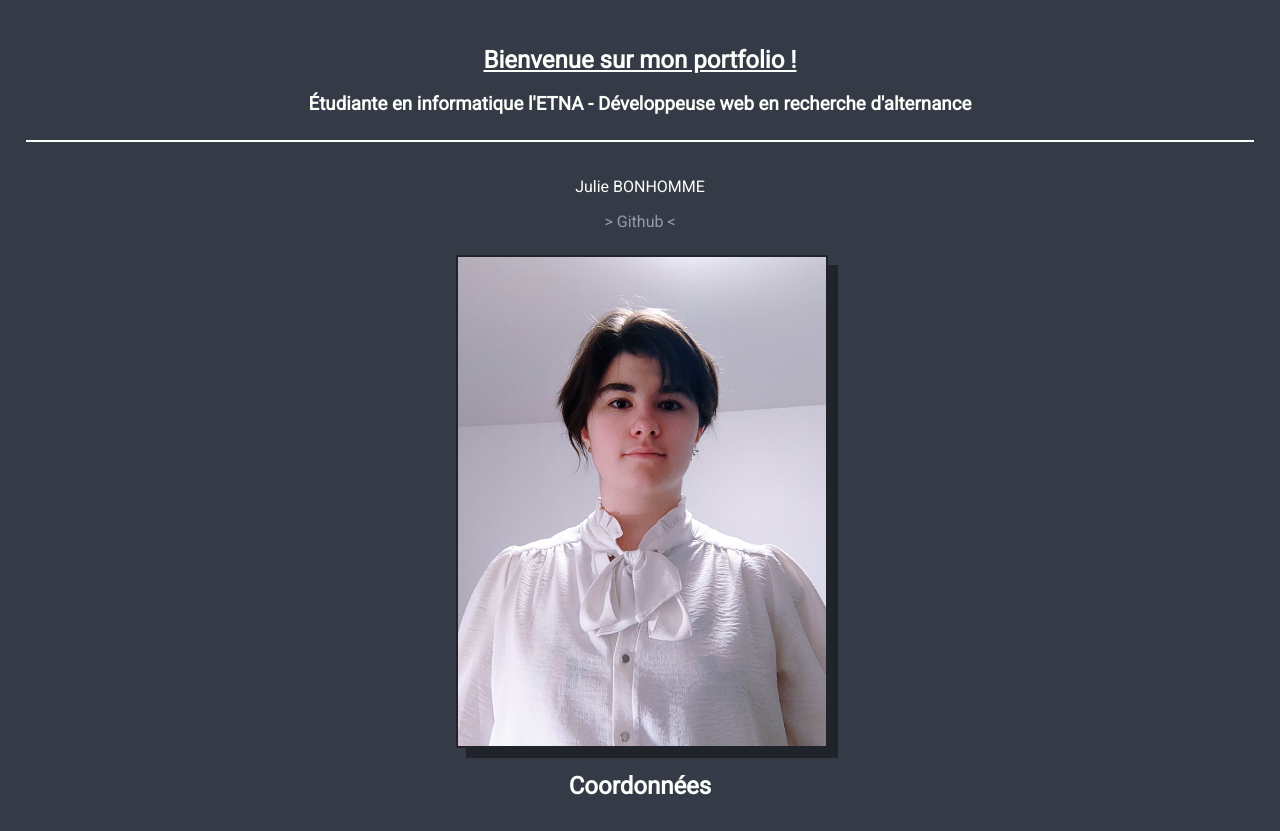
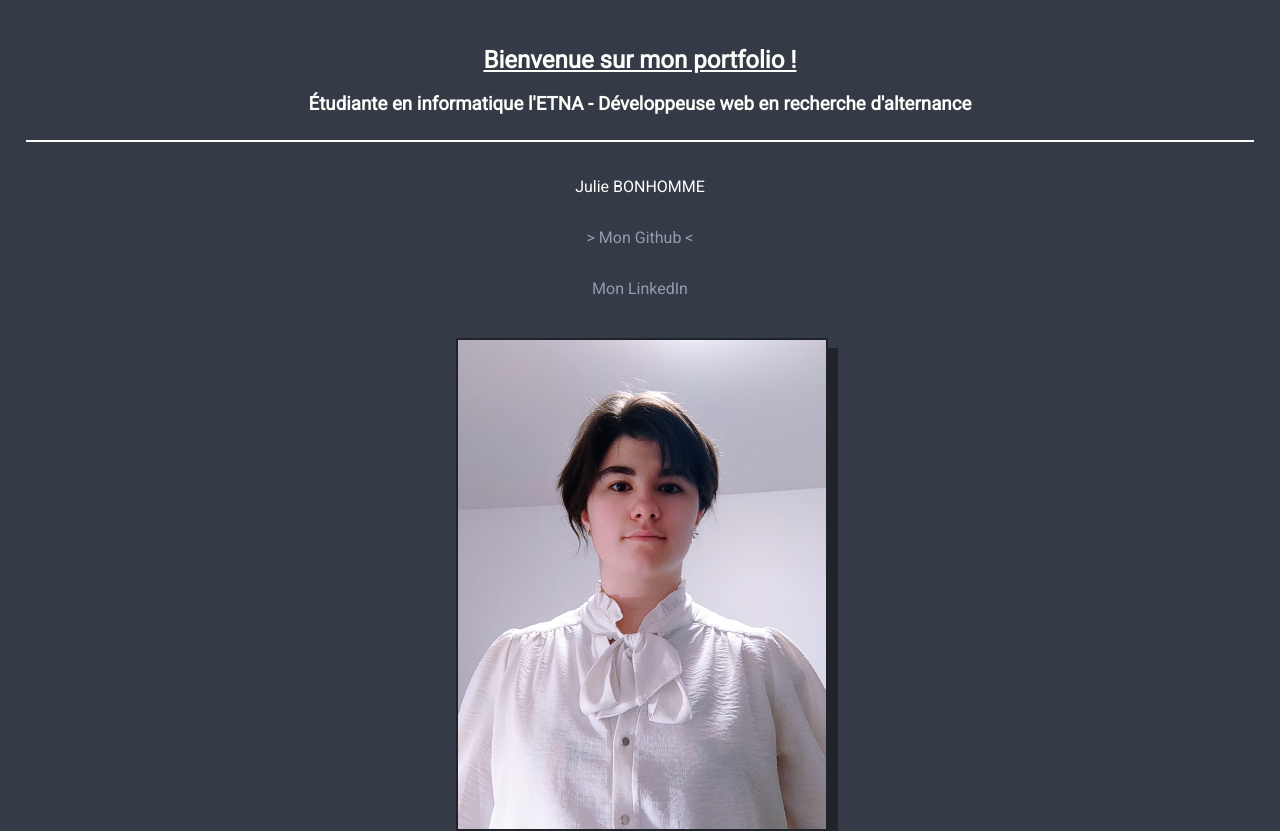
Before and after one commit to Majonnie/bonhomme-julie-portfolio-angular, an Angular app in the folder bonhomme_julie_portfolio/: page /bonhomme_julie_portfolio/ in a window 1280 px wide. Shown: the top 831 px of the page. Built offline with nearby package versions, Linux system fonts and the light colour scheme.

Commit message:
Ajout lien LinkedIn

```diff
--- a/bonhomme_julie_portfolio/src/app/id/id.component.html
+++ b/bonhomme_julie_portfolio/src/app/id/id.component.html
@@ -4,7 +4,8 @@
   <section class="id">
     <section class="nom">
       <p>Julie BONHOMME</p>
-      <a href="https://github.com/Majonnie" target="_blank">> Github <</a>
+      <p><a href="https://github.com/Majonnie" target="_blank">> Mon Github <</a></p>
+      <p><a href="https://www.linkedin.com/in/bonhomme-julie/" target="_blank">Mon LinkedIn</a></p>
     </section>
 
     <div class="separateur"></div>
```
